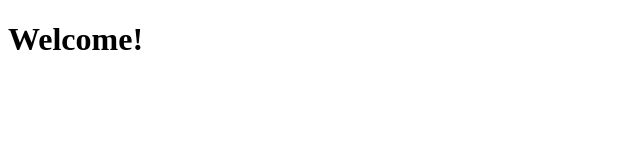
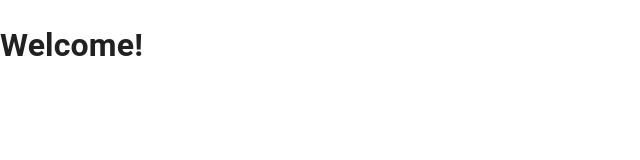
Before and after one commit to shaghayegh-gh/react-countries-graph-ql-js, a JavaScript app: page / in a window 1280 px wide. Shown: the top 160 px of the page, without its empty margins (0-640 px from the left). Built offline with nearby package versions, Linux system fonts and the light colour scheme.

Commit message:
Add material ui

```diff
--- a/package.json
+++ b/package.json
@@ -3,6 +3,9 @@
   "version": "0.1.0",
   "private": true,
   "dependencies": {
+    "@emotion/react": "^11.10.5",
+    "@emotion/styled": "^11.10.5",
+    "@mui/material": "^5.11.7",
     "@testing-library/jest-dom": "^5.16.5",
     "@testing-library/react": "^13.4.0",
     "@testing-library/user-event": "^13.5.0",
--- a/src/index.js
+++ b/src/index.js
@@ -1,6 +1,11 @@
-import React from "react";
-import ReactDOM from "react-dom/client";
-import App from "./App";
+import { render } from 'react-dom';
+import CssBaseline from '@mui/material/CssBaseline';
+import App from './App';
 
-const root = ReactDOM.createRoot(document.getElementById("root"));
-root.render(<App />);
+
+render(
+    <CssBaseline>
+      <App />
+    </CssBaseline>,
+  document.getElementById('root')
+);
```
Also changed, not shown: 2 other files (tests, documents, lock files or other folders).
